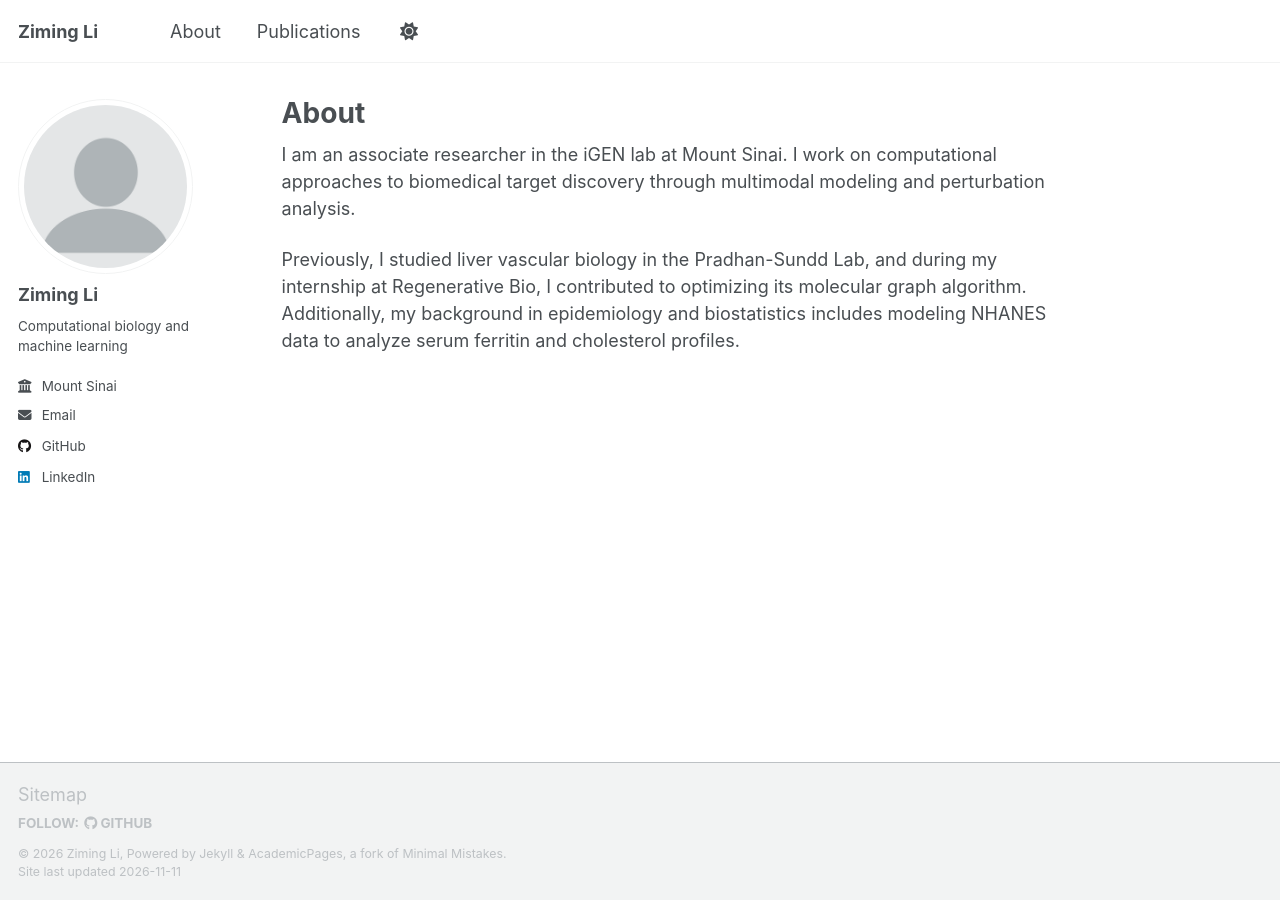
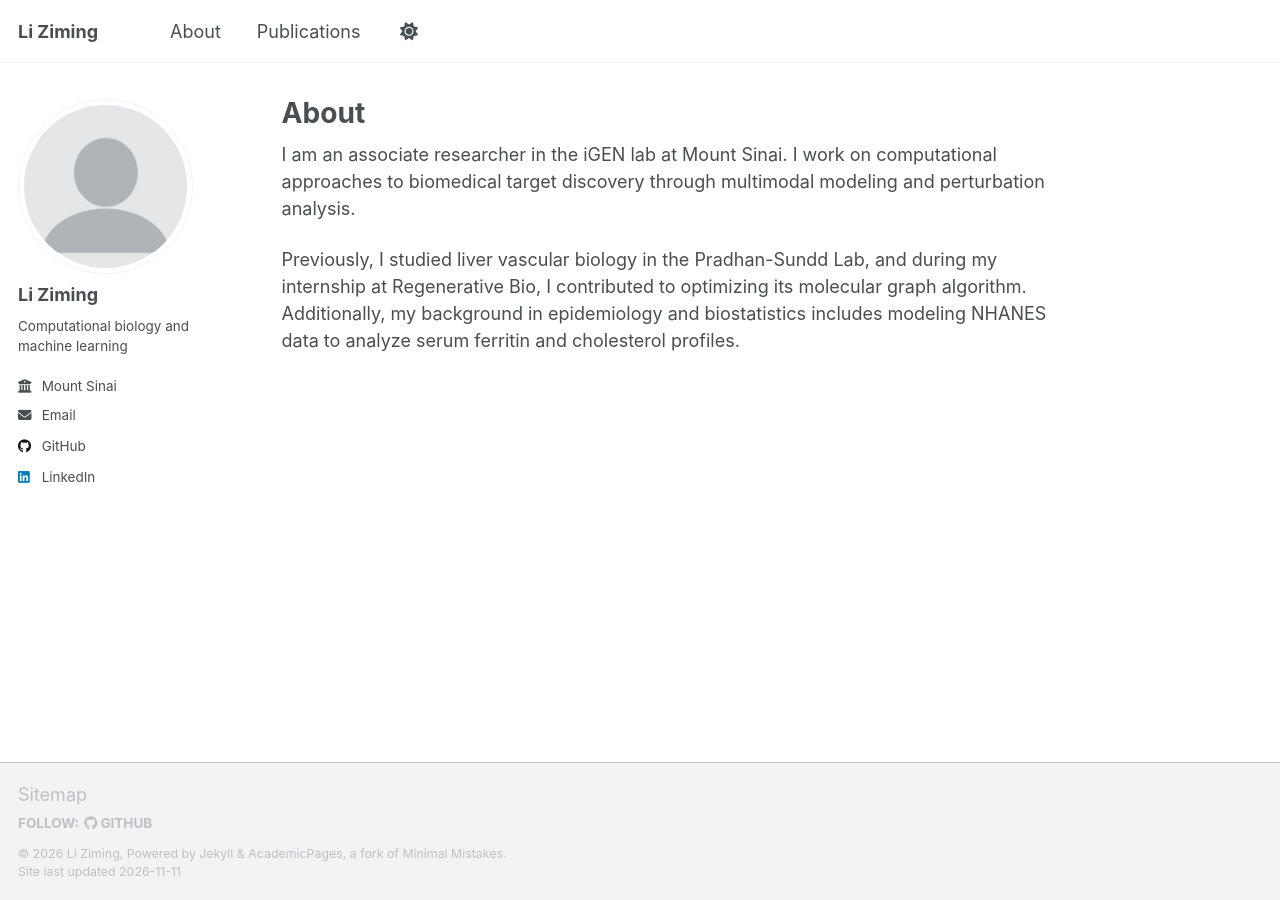
Before and after one commit to l-ziming/l-ziming.github.io, a Jekyll site: the page built from _pages/about.md, in a window 1280 px wide. Built offline with Jekyll 4.4.1, drawn with Linux system fonts in a browser that asks for light colours; a script that is not in the unit is left out.

```diff
--- a/_config.yml
+++ b/_config.yml
@@ -9,9 +9,9 @@
 # Basic Site Settings
 locale                   : "en-US"
 site_theme               : "default" # Currently available options are "default", "air"
-title                    : "Ziming Li"
+title                    : "Li Ziming"
 title_separator          : "-"
-name                     : &name "Ziming Li"
+name                     : &name "Li Ziming"
 description              : &description "Associate Researcher at Mount Sinai working on computational approaches to biomedical target discovery."
 url                      : https://l-ziming.github.io
 baseurl                  : "" # the subpath of your site, e.g. "/blog"
@@ -23,7 +23,7 @@ repository               : "l-ziming/l-ziming.github.io"
 author:
   # Biographic information
   avatar           : "profile.png"
-  name             : "Ziming Li"
+  name             : "Li Ziming"
   pronouns         : # example: "she/her"
   bio              : "Computational biology and machine learning"
   location         :
```
Also changed, not shown: README.md (+1 -1 lines).
